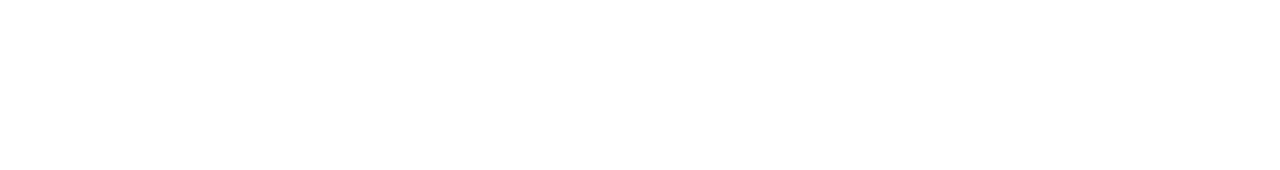
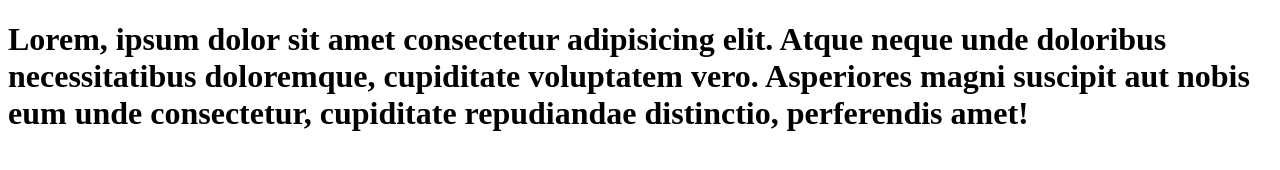
Before and after one commit to nguyentrongtaii/Project-09, a plain HTML site: page index.html in a window 1280 px wide. Drawn offline with Linux system fonts and the light colour scheme.

Commit message:
first commit

```diff
--- a/index.html
+++ b/index.html
@@ -5,5 +5,12 @@
       <meta name="viewport" content="width=device-width, initial-scale=1.0" />
       <title>Document</title>
    </head>
-   <body></body>
+   <body>
+      <h1>
+         Lorem, ipsum dolor sit amet consectetur adipisicing elit. Atque neque
+         unde doloribus necessitatibus doloremque, cupiditate voluptatem vero.
+         Asperiores magni suscipit aut nobis eum unde consectetur, cupiditate
+         repudiandae distinctio, perferendis amet!
+      </h1>
+   </body>
 </html>
```
